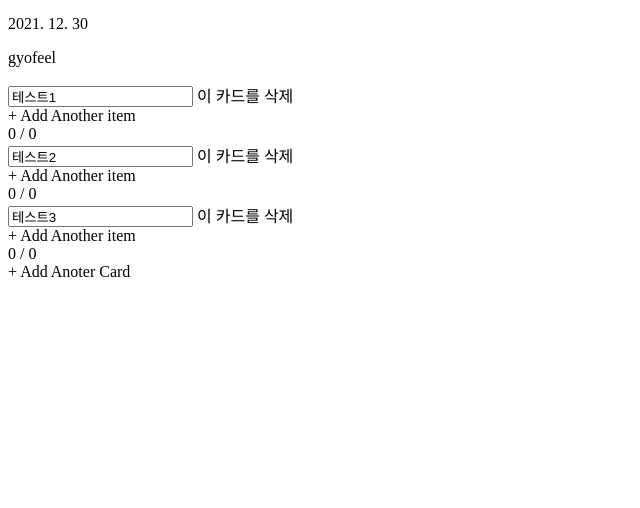
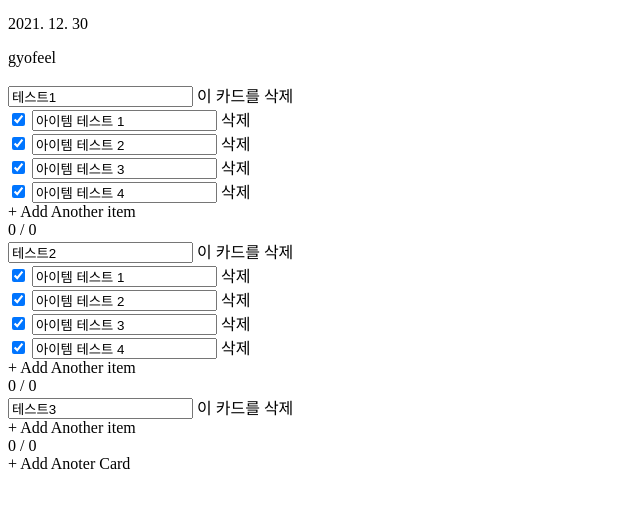
Before and after one commit to gyofeel/to-do-list-vanilla-refactoring, a plain HTML site: page index.html in a window 1280 px wide. Shown: the part 44-552 px from the top of the page, without its empty margins (0-640 px from the left). Drawn offline with Linux system fonts and the light colour scheme.

Commit message:
feature: Component - ItemList 컴포넌트 추가

```diff
--- a/index.html
+++ b/index.html
@@ -44,6 +44,16 @@
         </div>
     </template>
     <!-- Item -->
+    <template id="item">
+        <div class="item">
+            <form class="item-form">
+                <input class="checkbox" type="checkbox"/>
+                <label class="label"></label>
+                <input class="item-content" type="text"/>
+                <span class="item-delete"">삭제</span>
+            </form>
+        </div>
+    </template>
     <!-- root -->
     <div id="root">
         <div data-component='header-info'></div>
--- a/js/index.js
+++ b/js/index.js
@@ -1,5 +1,6 @@
 import HeaderInfo from './views/HeaderInfo.js';
 import CardList from './views/CardList.js';
+import ItemList from './views/ItemList.js';
 
 import applyDiff from './applyDiff.js';
 
@@ -10,6 +11,7 @@ import modelFactory from './model/model.js';
 
 registry.add('header-info', HeaderInfo);
 registry.add('card-list', CardList);
+registry.add('item-list', ItemList);
 
 const model = modelFactory();
 const eventBus = eventBusFactory(model);
--- a/js/model/model.js
+++ b/js/model/model.js
@@ -9,13 +9,47 @@ const INITIAL_STATE = {
     date: getFormattedDate(new Date()),
     cards: [{
         title: '테스트1',
-        list: [],
+        list: [
+            {
+                content: '아이템 테스트 1',
+                complete: true
+            },
+            {
+                content: '아이템 테스트 2',
+                complete: true
+            },
+            {
+                content: '아이템 테스트 3',
+                complete: true
+            },
+            {
+                content: '아이템 테스트 4',
+                complete: true
+            }
+        ],
         completeCount: 0,
         totalCount: 0
     },
     {
         title: '테스트2',
-        list: [],
+        list: [
+            {
+                content: '아이템 테스트 1',
+                complete: true
+            },
+            {
+                content: '아이템 테스트 2',
+                complete: true
+            },
+            {
+                content: '아이템 테스트 3',
+                complete: true
+            },
+            {
+                content: '아이템 테스트 4',
+                complete: true
+            }
+        ],
         completeCount: 0,
         totalCount: 0
     },
@@ -132,8 +166,7 @@ const deleteItem = (state, event) => {
 };
 
 const updateItem = (state, event) => {
-    const { cardIndex, itemIndex, text } = event;
-
+    const { cardIndex, itemIndex, text } = event.payload;
     if (cardIndex < 0 || itemIndex < 0 || !text) {
         return state;
     }
@@ -160,7 +193,7 @@ const updateItem = (state, event) => {
 };
 
 const switchItemOrder = (state, event) => {
-    const { cardIndex, itemIndex1, itemIndex2 } = event;
+    const { cardIndex, itemIndex1, itemIndex2 } = event.payload;
 
     if (cardIndex < 0 || itemIndex1 < 0 || itemIndex2 < 0) {
         return state;
@@ -179,7 +212,7 @@ const switchItemOrder = (state, event) => {
 };
 
 const toggleItemComplete = (state, event) => {
-    const { cardIndex, itemIndex } = event;
+    const { cardIndex, itemIndex } = event.payload;
 
     if (cardIndex < 0 || itemIndex < 0) {
         return state;
--- a/js/views/CardList.js
+++ b/js/views/CardList.js
@@ -44,6 +44,7 @@ const getCardElement = (data, index, dispatch) => {
     element.querySelector('.card-title-text').value = title;
     element.querySelector('.complete-num').textContent = completeCount;
     element.querySelector('.total-num').textContent = totalCount;
+    element.querySelector('.list').dataset.cardIndex = index;
 
     attachEventsToCardElement(element, index, dispatch);
 
@@ -69,5 +70,6 @@ export default (targetElement, state, dispatch) => {
 
     cards.map((card, index) => getCardElement(card, index, dispatch)).forEach(el => newCardList.appendChild(el));
     newCardList.appendChild(getButtonElement(dispatch));
+
     return newCardList;
 };
--- /dev/null
+++ b/js/views/ItemList.js
@@ -0,0 +1,56 @@
+import eventCreator from '../model/eventCreator.js';
+
+let template = null;
+
+const createNewItemNode = () => {
+    if (!template) {
+        template = document.getElementById('item');
+    }
+
+    return template.content.firstElementChild.cloneNode(true);
+};
+
+const attachEventsToItemElement = (el, cardIndex, itemIndex, dispatch) => {
+    const deleteHandler = e => dispatch(eventCreator.deleteItem(cardIndex, itemIndex));
+    const updateHandler = e => dispatch(eventCreator.updateItem(cardIndex, itemIndex, e.target.value));
+    const toggleCompleteHandler = e => dispatch(eventCreator.toggleItemCompleted(cardIndex, itemIndex));
+
+    el.querySelector('.item-delete').addEventListener('click', deleteHandler);
+    el.querySelector('.item-content').addEventListener('blur', updateHandler);
+    el.querySelector('.checkbox').addEventListener('change', toggleCompleteHandler)
+};
+
+const getItemElement = (data, cardIndex, itemIndex, dispatch) => {
+    const { complete, content } = data;
+    const element = createNewItemNode();
+
+    const elCheckBox = element.querySelector('.checkbox');
+    elCheckBox.checked = complete;
+    elCheckBox.id = `${cardIndex}-${itemIndex}}`;
+    element.querySelector('.label').for = `${cardIndex}-${itemIndex}}`;
+    element.querySelector('.item-content').value = content;
+
+    attachEventsToItemElement(element, cardIndex, itemIndex, dispatch);
+
+    return element;
+};
+
+export default (targetElement, state, dispatch) => {
+    const { cards } = state;
+    const newItemList = targetElement.cloneNode(true);
+    const cardIndex = targetElement.dataset.cardIndex;
+
+    newItemList.innerHTML = '';
+
+    if (!cards.length || cardIndex < 0) {
+        return newItemList;
+    }
+
+    const itemList = cards[cardIndex].list;
+
+    itemList
+    .map((item, index) => getItemElement(item, parseInt(cardIndex, 10), parseInt(index, 10), dispatch))
+    .forEach(el => newItemList.appendChild(el));
+
+    return newItemList;
+};
```
